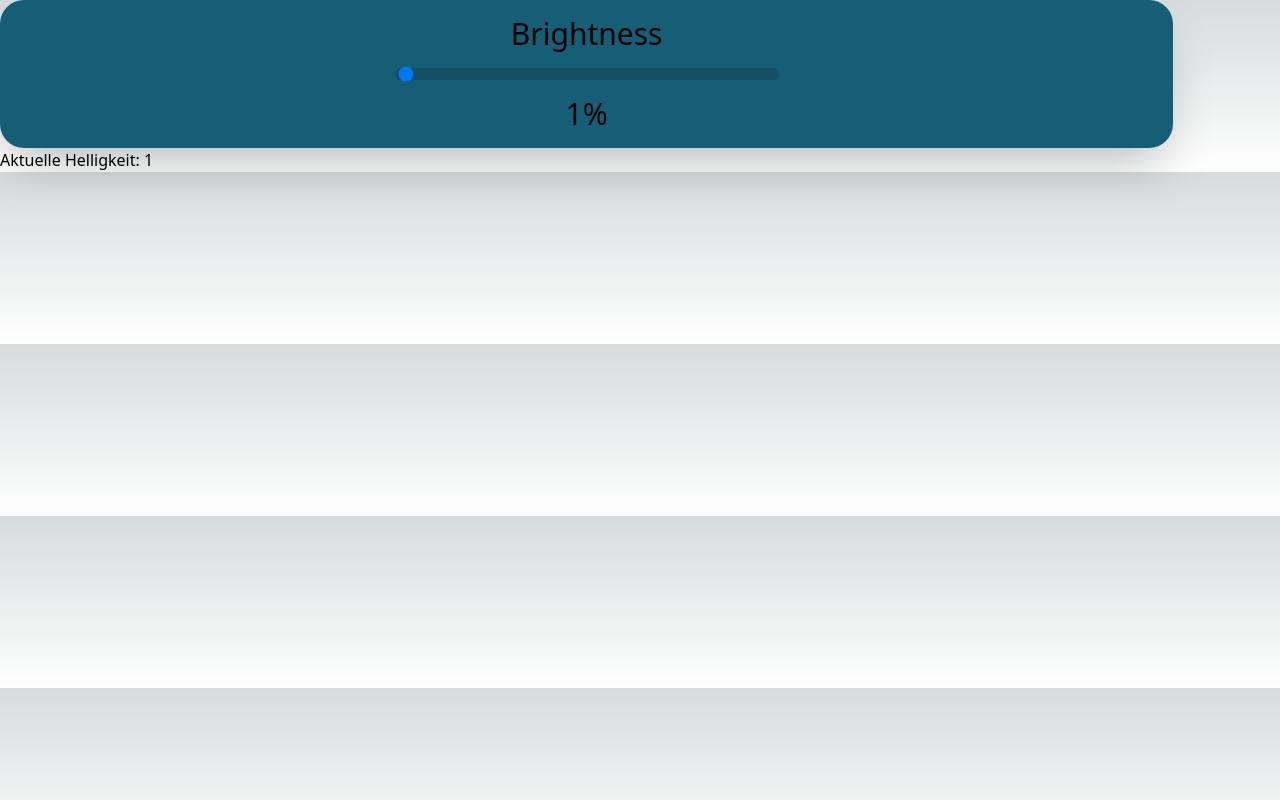
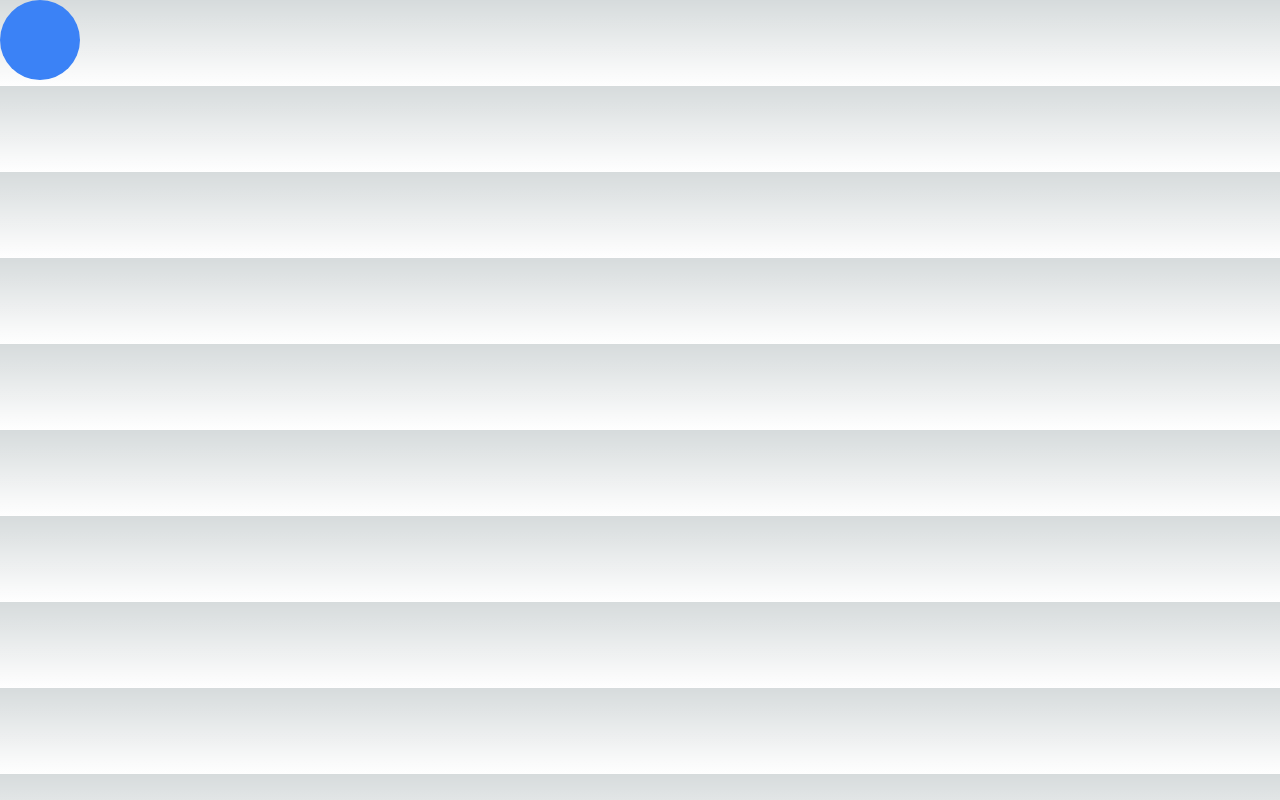
Before and after one commit to MrXMrQ/LED-Controller, a Next.js app: page /test in a window 1280 px wide. Built offline with nearby package versions, Linux system fonts and the light colour scheme.

Commit message:
convert to RGB

```diff
--- a/src/pages/led-controll.tsx
+++ b/src/pages/led-controll.tsx
@@ -4,6 +4,7 @@ import Slidebar from '@/components/SlideBar';
 import { BsLightbulb, BsDeviceSsd } from 'react-icons/bs';
 import { BiSend } from 'react-icons/bi';
 import React, { useState } from 'react';
+import { getRandomValues } from 'crypto';
 
 interface Device {
   id: number;
@@ -13,11 +14,20 @@ interface Device {
   // Weitere Attribute, die Ihr Geräte-Objekt haben könnte
 }
 
+interface ledData {
+  selectedIP: string
+  selectedBrightness: number
+  keyword: string
+  rgbValues: string
+}
+
 export default function Home() {
   const [devices, setDevices] = useState<Device[]>([]);
-  const [selectedDeviceIp, setSelectedDeviceIp] = useState('');
+  const [selectedDeviceIp, setSelectedDeviceIp] = useState<string>('');
+  const [keyword, setKeyword] = useState('');
   const [buttonColor, setButtonColor] = useState('');
   const [brightness, setBrightness] = useState<number>(50); // Zustand für die Helligkeit
+  const [rgbValue, setrgbValues] = useState('')
 
   const getButtonColorFromClass = (classNames: string) => {
     // Klassennamen aufteilen und den Teil mit 'bg-' finden
@@ -26,14 +36,55 @@ export default function Home() {
     if (bgClass) {
       const color = bgClass.slice(3); // Entferne 'bg-' vom Anfang der Farbe
       setButtonColor(color)
+      setKeyword('normal')
     }
+
+    const elem = document.createElement("div");
+    elem.className = classNames;
+
+    // Append the element to the document to apply styles and get computed color
+    document.body.appendChild(elem);
+
+    // Get the computed background color of the element
+    const bgColor = window.getComputedStyle(elem).backgroundColor;
+
+    // Remove the element after extracting the color
+    document.body.removeChild(elem);
+
+    // Convert the background color to RGB format
+    const rgbValues = bgColor
+      .slice(4, -1)
+      .split(",")
+      .map((val) => parseInt(val.trim(), 10));
+
+    setrgbValues(rgbValues.toString())
   }
 
   const handleSendButton = () => {
     if (selectedDeviceIp !== '' && buttonColor !== '') {
-      console.log(selectedDeviceIp)
-      console.log(buttonColor)
-      console.log(brightness * 2.55)
+      const data: ledData = {
+        selectedIP: selectedDeviceIp,
+        selectedBrightness: brightness,
+        keyword: keyword,
+        rgbValues: rgbValue
+      };
+      fetch('/api/postData', {
+        method: 'POST',
+        headers: {
+          'Content-Type': 'application/json'
+        },
+        body: JSON.stringify(data)
+      })
+        .then(response => {
+          if (response.ok) {
+            console.log('Daten wurden erfolgreich an das Backend gesendet!');
+          } else {
+            console.error('Fehler beim Senden der Daten an das Backend.');
+          }
+        })
+        .catch(error => {
+          console.error('Fehler beim Senden der Daten:', error);
+        });
     }
   }
 
--- a/src/pages/test.tsx
+++ b/src/pages/test.tsx
@@ -2,17 +2,42 @@ import React, { useState } from 'react';
 import Slidebar from '@/components/SlideBar';
 
 const ParentComponent: React.FC = () => {
-  const [brightness, setBrightness] = useState<number>(1); // Zustand für die Helligkeit
+  function getButtonColorFromClass(classNames: string) {
+    const elem = document.createElement("div");
+    elem.className = classNames;
 
-  const handleBrightnessChange = (value: number) => {
-    setBrightness(value); // Aktualisiere den Wert der Helligkeit, wenn sich der Wert der Slidebar ändert
-  };
+    // Append the element to the document to apply styles and get computed color
+    document.body.appendChild(elem);
+
+    // Get the computed background color of the element
+    const bgColor = window.getComputedStyle(elem).backgroundColor;
+
+    // Remove the element after extracting the color
+    document.body.removeChild(elem);
+
+    // Convert the background color to RGB format
+    const rgbValues = bgColor
+      .slice(4, -1)
+      .split(",")
+      .map((val) => parseInt(val.trim(), 10));
+
+    console.log(rgbValues); // Output: [255, 209, 102] for 'bg-yellow-400' in RGB format
+    return rgbValues;
+  }
+
+
 
   return (
     <div>
-      <Slidebar minValue={0} maxValue={100} step={1} value={brightness} onChange={handleBrightnessChange} />
-      {/* Hier kannst du den Wert der Helligkeit (brightness) verwenden, wie du möchtest */}
-      <p>Aktuelle Helligkeit: {brightness}</p>
+      <button
+        className='relative bg-yellow-400 rounded-full w-20 h-20 hover:bg-blue-500 transition-colors focus:ring-4 focus:ring-cyan-700'
+        onClick={(event) => getButtonColorFromClass(event.currentTarget.className)}
+      >
+        <div className='absolute top-0 left-0 right-0 bottom-0 flex items-center justify-center opacity-0 transition-opacity hover:opacity-100'>
+
+        </div>
+      </button>
+
     </div>
   );
 };
```
Also changed, not shown: src/pages/api/postData.tsx (added).
